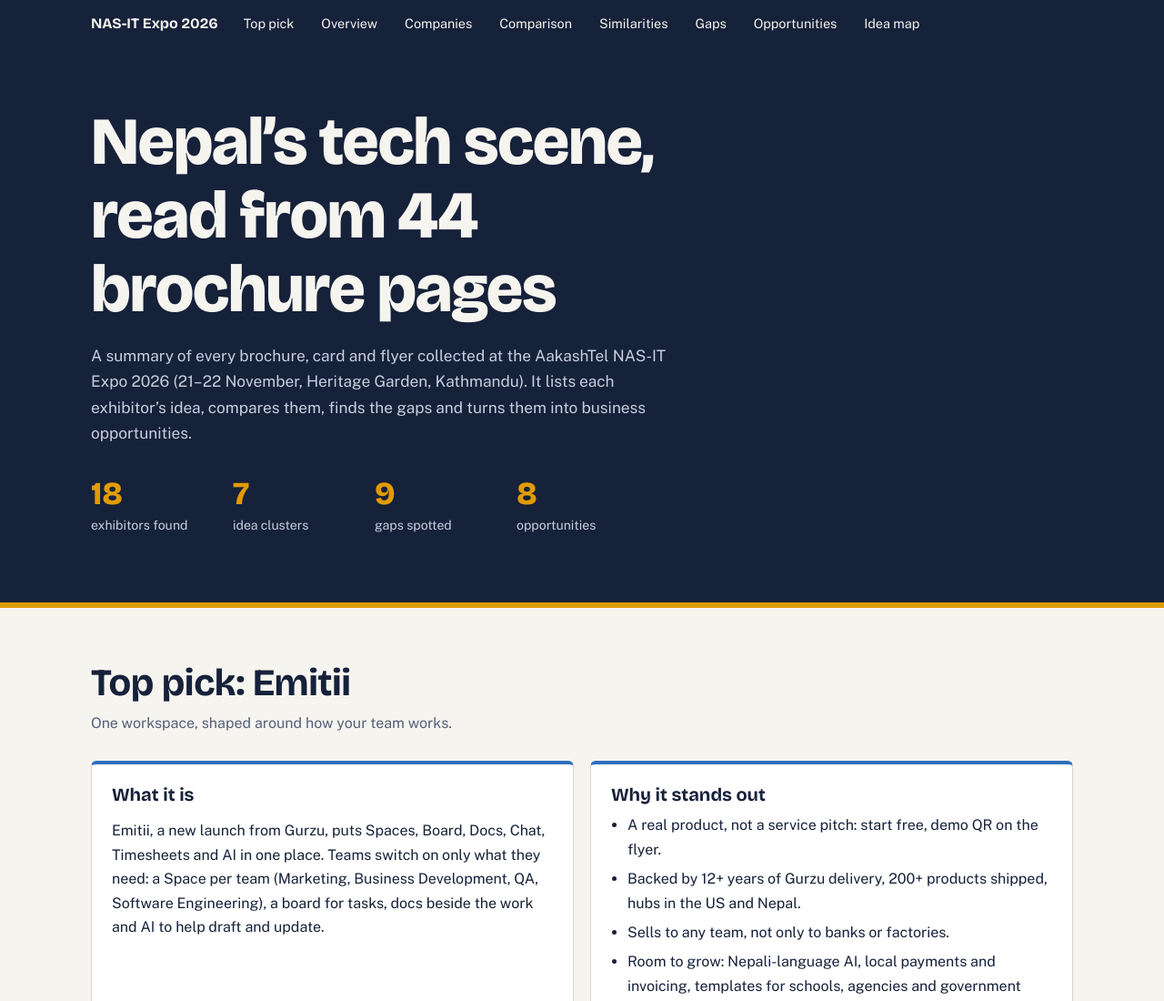
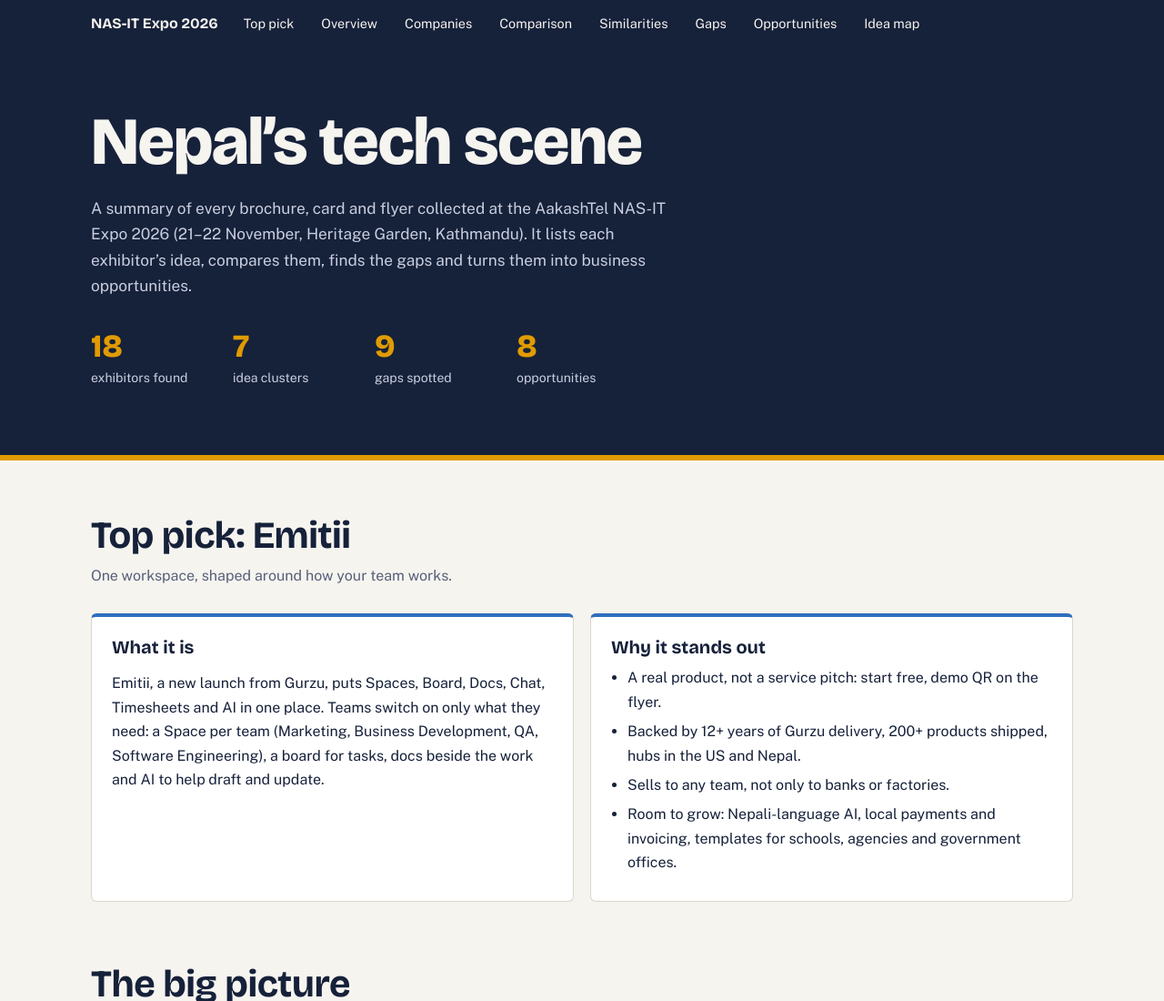
Before and after one commit to aavanishk/Expo-Site, a plain HTML site: page index.html in a window 1280 px wide. Shown: the top 1100 px of the page at 91% size. Drawn offline with nearby package versions, Linux system fonts and the light colour scheme.

Commit message:
Update index.html

```diff
--- a/index.html
+++ b/index.html
@@ -19,7 +19,7 @@
 <a href="#pick">Top pick</a><a href="#overview">Overview</a><a href="#companies">Companies</a><a href="#compare">Comparison</a><a href="#similar">Similarities</a><a href="#gaps">Gaps</a><a href="#opps">Opportunities</a><a href="#ideas">Idea map</a></div></nav>
 
 <header class="hero"><div class="wrap">
-<h1>Nepal’s tech scene, read from 44 brochure pages</h1>
+<h1>Nepal’s tech scene</h1>
 <p>A summary of every brochure, card and flyer collected at the AakashTel NAS-IT Expo 2026 (21–22 November, Heritage Garden, Kathmandu). It lists each exhibitor’s idea, compares them, finds the gaps and turns them into business opportunities.</p>
 <ul class="facts">
 <li><strong>18</strong><span>exhibitors found</span></li>
```
